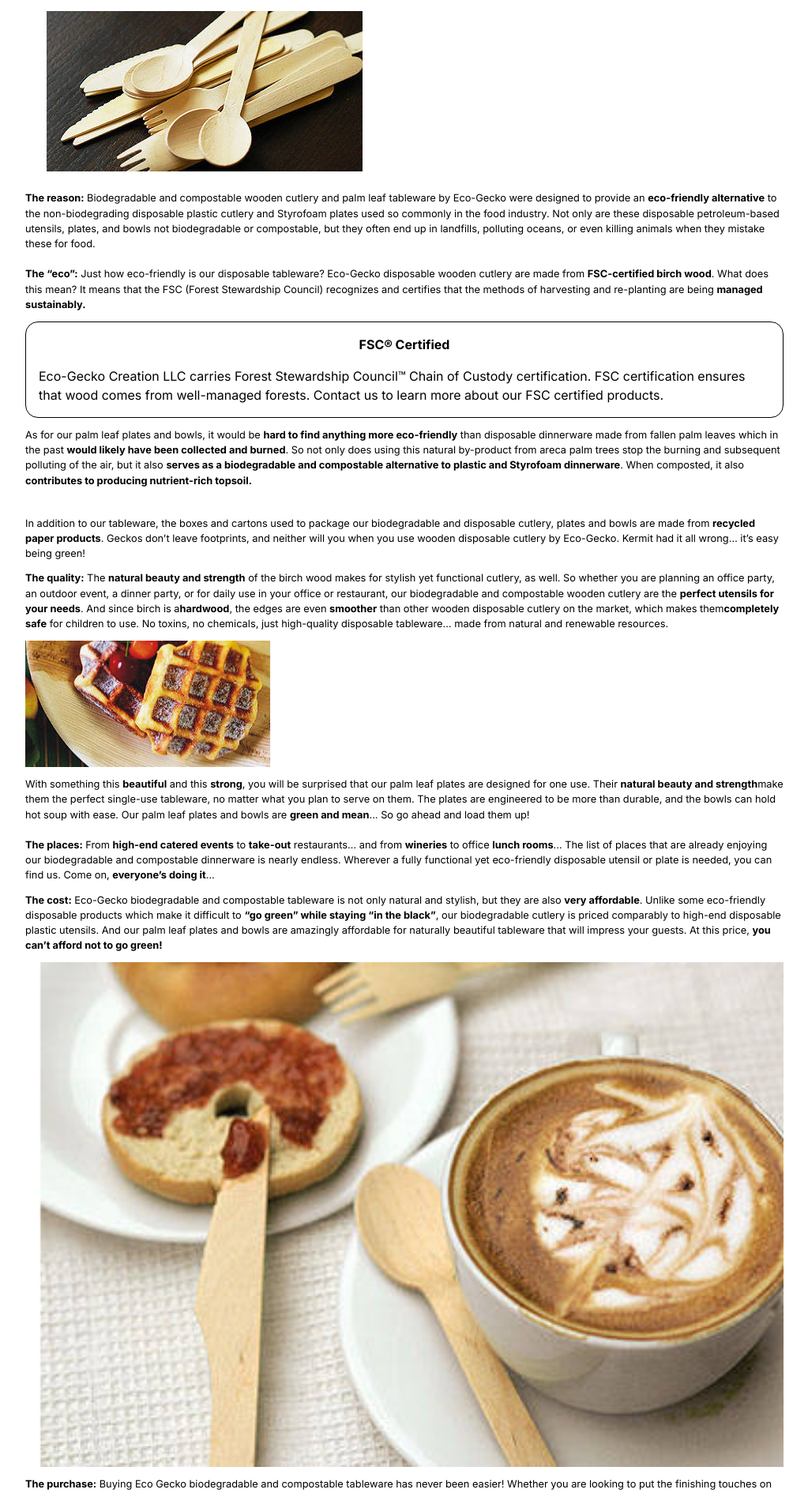
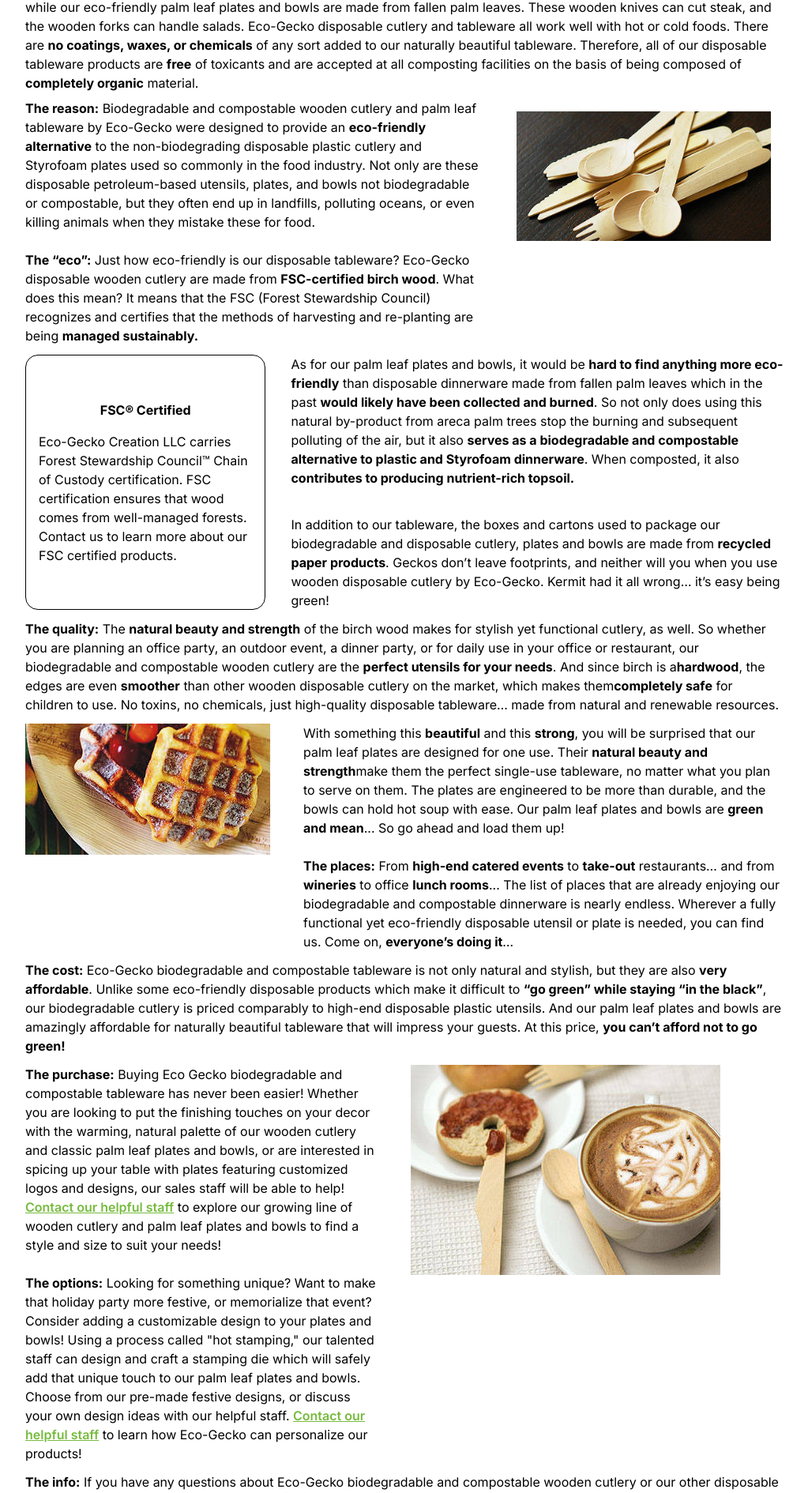
Before and after one commit to Tebesski/eco-gecko, a React (Vite) app: page /home in a window 1280 px wide. Shown: the part 697-2587 px from the top of the page at 79% size, without its empty margins (128-1151 px from the left). Built offline with nearby package versions, Linux system fonts and the light colour scheme.

Commit message:
fixed desktop version

```diff
--- a/package.json
+++ b/package.json
@@ -1,5 +1,6 @@
 {
    "name": "ecogecko",
+   "homepage": "http://eco-gecko.com/",
    "private": true,
    "version": "0.0.0",
    "type": "module",
--- a/src/components/Header/KitchenwareMenu.tsx
+++ b/src/components/Header/KitchenwareMenu.tsx
@@ -16,7 +16,11 @@
 
    return (
       mobileWidth && (
-         <nav className="flex font-semibold text-xs gap-x-2 justify-between items-center text-green-main w-3/4 ml-[-8px]">
+         <nav
+            className={`flex font-semibold ${
+               !mobileWidth ? "text-xs" : "text-xl"
+            } gap-x-2 justify-between items-center text-green-main w-3/4 ml-[-8px]`}
+         >
             {navLinks.map(({ to, text }, index) => (
                <React.Fragment key={uuidv4()}>
                   {index !== 0 && (
--- a/src/components/Header/MainMenu.tsx
+++ b/src/components/Header/MainMenu.tsx
@@ -99,7 +99,7 @@
                {drawer}
             </nav>
          ) : (
-            <nav className="z-20 w-full items-center justify-between flex font-semibold text-lg gap-x-6 sticky top-0 bg-white rounded-b-xl">
+            <nav className="z-20 w-full items-center justify-between flex font-semibold text-xl gap-x-6 sticky top-0 bg-white rounded-b-xl">
                {navLinks.map(({ to, text }) => (
                   <NavLink
                      key={uuidv4()}
--- a/src/pages/Home/Home.tsx
+++ b/src/pages/Home/Home.tsx
@@ -7,6 +7,26 @@
 
 export default function Home() {
    const mobileWidth = !useWindowSize(450)
+
+   const FSC = () => {
+      return (
+         <div
+            className={`border border-black rounded-2xl p-4 flex flex-col items-center justify-center gap-y-4 ${
+               mobileWidth && "text-xs p-1 gap-y-0 text-center"
+            }`}
+         >
+            <h6>
+               <b>FSC® Certified</b>
+            </h6>
+            <p>
+               Eco-Gecko Creation LLC carries Forest Stewardship Council™ Chain
+               of Custody certification. FSC certification ensures that wood
+               comes from well-managed forests. Contact us to learn more about
+               our FSC certified products.
+            </p>
+         </div>
+      )
+   }
 
    return (
       <section className={`flex flex-col gap-y-3`}>
@@ -18,8 +38,8 @@
             <Title>Wooden cutlery and palm leaf plates by eco-gecko</Title>
 
             <div
-               className={`flex flex-col text-sm gap-y-2 ${
-                  mobileWidth ? "text-xs" : "text-sm"
+               className={`flex flex-col gap-y-2 ${
+                  mobileWidth ? "text-xs" : "text-lg"
                }`}
             >
                <span>
@@ -37,16 +57,18 @@
                   being composed of <b>completely organic</b> material.
                </span>
 
-               <div className="border-green-main border-1 p-4">
-                  <img src={woodenCutlery} alt="Wooden cutlery" />
-               </div>
+               {mobileWidth && (
+                  <div className="border-green-main border-1 p-4">
+                     <img src={woodenCutlery} alt="Wooden cutlery" />
+                  </div>
+               )}
 
                <div
                   className={`flex gap-x-4 ${
-                     mobileWidth ? "text-xs" : "text-sm"
+                     mobileWidth ? "text-xs" : "text-lg"
                   }`}
                >
-                  <span>
+                  <span className={`${!mobileWidth && "w-3/4"}`}>
                      <p>
                         <b>The reason:</b> Biodegradable and compostable wooden
                         cutlery and palm leaf tableware by Eco-Gecko were
@@ -69,33 +91,27 @@
                         <b>managed sustainably.</b>
                      </p>
                   </span>
+
+                  {!mobileWidth && (
+                     <div className="border-green-main border-1 p-4">
+                        <img src={woodenCutlery} alt="Wooden cutlery" />
+                     </div>
+                  )}
                </div>
             </div>
          </article>
 
-         <div
-            className={`border border-black rounded-2xl p-4 flex flex-col items-center justify-center gap-y-4 ${
-               mobileWidth ? "text-xs p-1 gap-y-0 text-center" : ""
-            }`}
-         >
-            <h6>
-               <b>FSC® Certified</b>
-            </h6>
-            <p>
-               Eco-Gecko Creation LLC carries Forest Stewardship Council™ Chain
-               of Custody certification. FSC certification ensures that wood
-               comes from well-managed forests. Contact us to learn more about
-               our FSC certified products.
-            </p>
-         </div>
+         {mobileWidth && <FSC />}
 
          <article className="flex gap-x-8">
+            {!mobileWidth && <FSC />}
+
             <span
                className={`flex flex-col text-sm gap-y-2 ${
-                  mobileWidth ? "text-xs" : "text-sm"
+                  mobileWidth ? "text-xs" : "text-lg"
                }`}
             >
-               <p>
+               <p className={`${mobileWidth ? "text-xs" : "text-lg"}`}>
                   As for our palm leaf plates and bowls, it would be{" "}
                   <b>hard to find anything more eco-friendly</b> than disposable
                   dinnerware made from fallen palm leaves which in the past{" "}
@@ -111,7 +127,7 @@
                   <b>contributes to producing nutrient-rich topsoil.</b>
                </p>
                <br />
-               <p>
+               <p className={`${mobileWidth ? "text-xs" : "text-lg"}`}>
                   In addition to our tableware, the boxes and cartons used to
                   package our biodegradable and disposable cutlery, plates and
                   bowls are made from <b>recycled paper products</b>. Geckos
@@ -124,10 +140,10 @@
 
          <article
             className={`flex flex-col text-sm gap-y-2 ${
-               mobileWidth ? "text-xs" : "text-sm"
+               mobileWidth ? "text-xs" : "text-lg"
             }`}
          >
-            <p>
+            <p className={`${mobileWidth ? "text-xs" : "text-lg"}`}>
                <b>The quality:</b> The <b>natural beauty and strength</b> of the
                birch wood makes for stylish yet functional cutlery, as well. So
                whether you are planning an office party, an outdoor event, a
@@ -142,15 +158,25 @@
             </p>
          </article>
 
-         <img
-            src={palmLeafPlates}
-            alt="Palm leaf plates"
-            className="w-80 h-40"
-         />
+         {mobileWidth && (
+            <img
+               src={palmLeafPlates}
+               alt="Palm leaf plates"
+               className="w-80 h-40"
+            />
+         )}
+
          <article>
             <div
-               className={`flex gap-x-8 ${mobileWidth ? "text-xs" : "text-sm"}`}
+               className={`flex gap-x-8 ${mobileWidth ? "text-xs" : "text-lg"}`}
             >
+               {!mobileWidth && (
+                  <img
+                     src={palmLeafPlates}
+                     alt="Palm leaf plates"
+                     className="w-fit h-fit"
+                  />
+               )}
                <span>
                   <p>
                      With something this <b>beautiful</b> and this <b>strong</b>
@@ -177,7 +203,7 @@
             </div>
          </article>
 
-         <article className={`${mobileWidth ? "text-xs" : "text-sm"}`}>
+         <article className={`${mobileWidth ? "text-xs" : "text-lg"}`}>
             <p>
                <b>The cost:</b> Eco-Gecko biodegradable and compostable
                tableware is not only natural and stylish, but they are also{" "}
@@ -192,11 +218,15 @@
             </p>
          </article>
 
-         <img src={woodenKsf} alt="Wooden cutlery" className="" />
+         {mobileWidth && (
+            <img src={woodenKsf} alt="Wooden cutlery" className="" />
+         )}
 
          <article>
             <div
-               className={`flex gap-x-8 ${mobileWidth ? "text-xs" : "text-sm"}`}
+               className={`flex gap-x-8 ${
+                  mobileWidth ? "text-xs" : "text-lg w-11/12"
+               }`}
             >
                <span>
                   <p>
@@ -240,10 +270,18 @@
                      to learn how Eco-Gecko can personalize our products!
                   </p>
                </span>
+
+               {!mobileWidth && (
+                  <img
+                     src={woodenKsf}
+                     alt="Wooden cutlery"
+                     className="h-full"
+                  />
+               )}
             </div>
          </article>
 
-         <article className={`${mobileWidth ? "text-xs" : "text-sm"}`}>
+         <article className={`${mobileWidth ? "text-xs" : "text-lg"}`}>
             <p>
                <b>The info:</b> If you have any questions about Eco-Gecko
                biodegradable and compostable wooden cutlery or our other
--- a/src/pages/KitchenwarePages/KitchenwareTemplate.tsx
+++ b/src/pages/KitchenwarePages/KitchenwareTemplate.tsx
@@ -33,13 +33,14 @@
                      <img
                         src={headerImg}
                         alt={headerImg}
-                        style={{
-                           maxWidth: mobileWidth ? "" : "765px",
-                           maxHeight: mobileWidth ? "" : "192px",
-                        }}
+                        className={`${!mobileWidth && "w-3/4 h-fit"}`}
                      />
 
-                     <span className="flex flex-col gap-y-2 items-center">
+                     <span
+                        className={`${
+                           !mobileWidth && "w-3/4"
+                        } flex flex-col gap-y-2 items-center`}
+                     >
                         <Title>{title}</Title>
                         <span
                            className={`flex gap-x-3 font-extrabold items-center ${
@@ -74,8 +75,8 @@
                </article>
             </div>
 
-            {mobileWidth ? null : (
-               <FSC addStyles="" topVal={"top-0"} leftVal={"left-3/4"} />
+            {!mobileWidth && (
+               <FSC addStyles="" topVal={"top-0"} leftVal={"left-[76%]"} />
             )}
          </section>
 
--- a/src/pages/KitchenwarePages/Listing.tsx
+++ b/src/pages/KitchenwarePages/Listing.tsx
@@ -125,7 +125,7 @@
          />
          <span
             className={`${
-               mobileWidth ? "text-sm" : "text-xl"
+               mobileWidth ? "text-sm" : "text-2xl"
             } font-extrabold text-green-main`}
          >
             {title.element}
```
Also changed, not shown: src/pages/WhoWeAre/WhoWeAre.tsx (+15 -33 lines). Lines whose indentation alone changed are shown as unchanged.
